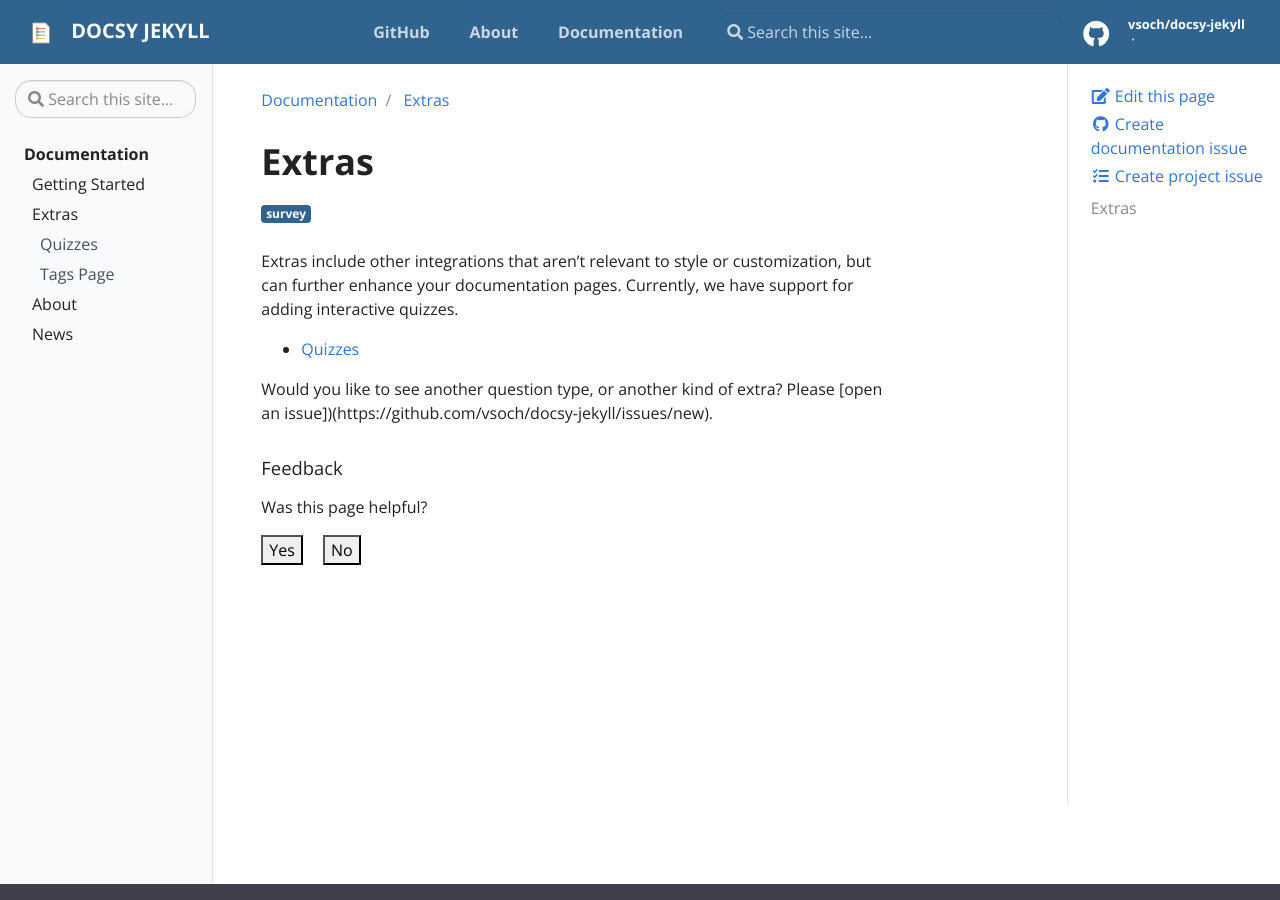
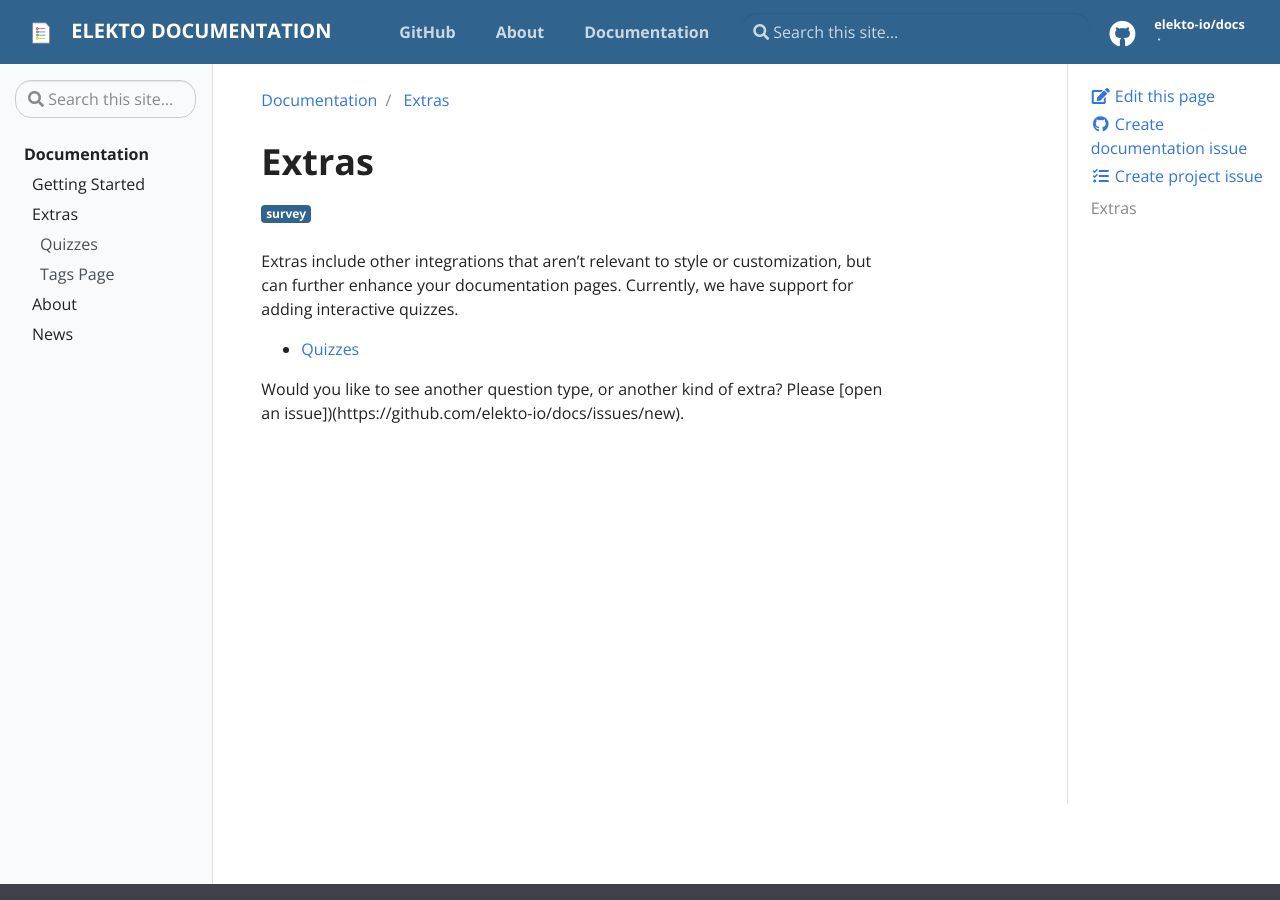
Before and after one commit to elekto-io/docs, a Jekyll site: the page built from _docs/extras/index.md, in a window 1280 px wide and 900 px high. Built offline with Jekyll 4.4.1, drawn with Linux system fonts in a browser that asks for light colours; some of the changed text lies outside the part shown.

Commit message:
Initial configuration.

```diff
--- a/_config.yml
+++ b/_config.yml
@@ -14,32 +14,30 @@
 # You can create any custom variable you would like, and they will be accessible
 # in the templates via {{ site.myvariable }}.
 
-title: Docsy Jekyll
-email: your-email@domain.com
-author: Dinosaur Avocado
+title: Elekto Documentation
+email: admin@elekto.io
+author: Elekto Project Contributors
 description: > # this means to ignore newlines until "baseurl:"
-  Write an awesome description for your new site here. You can edit this
-  line in _config.yml. It will appear in your document head meta (for
-  Google search results) and in your feed.xml site description.
+  Documentation on how to install, run, contribute to, and vote using Elekto
 
 # DO NOT CHANGE THE LINE OF THIS FILE without editing .circleci/circle_urls.sh
 baseurl: "/docsy-jekyll" # the subpath of your site, e.g. /blog
 
 # This is mostly for testing
-url: "https://vsoch.github.io" # the base hostname & protocol for your site
+url: "https://elekto.io" # the base hostname & protocol for your site
 
 # Social (First three Required)
-repo: "https://github.com/vsoch/docsy-jekyll"
-github_user: "vsoch"
-github_repo: "docsy-jekyll"
+repo: "https://github.com/elekto-io/docs"
+github_user: "elekto-io"
+github_repo: "docs"
 
 # Optional
-twitter: vsoch
-linkedin: vsochat
-dockerhub: vanessa
+# twitter: vsoch
+# linkedin: vsochat
+# dockerhub: vanessa
 
 # Should there be feedback buttons at the bottom of pages?
-feedback: true
+feedback: false
 
 # Link to a privacy policy in footer, uncomment and define if wanted
 # privacy: https://domain.com/privacy
```
